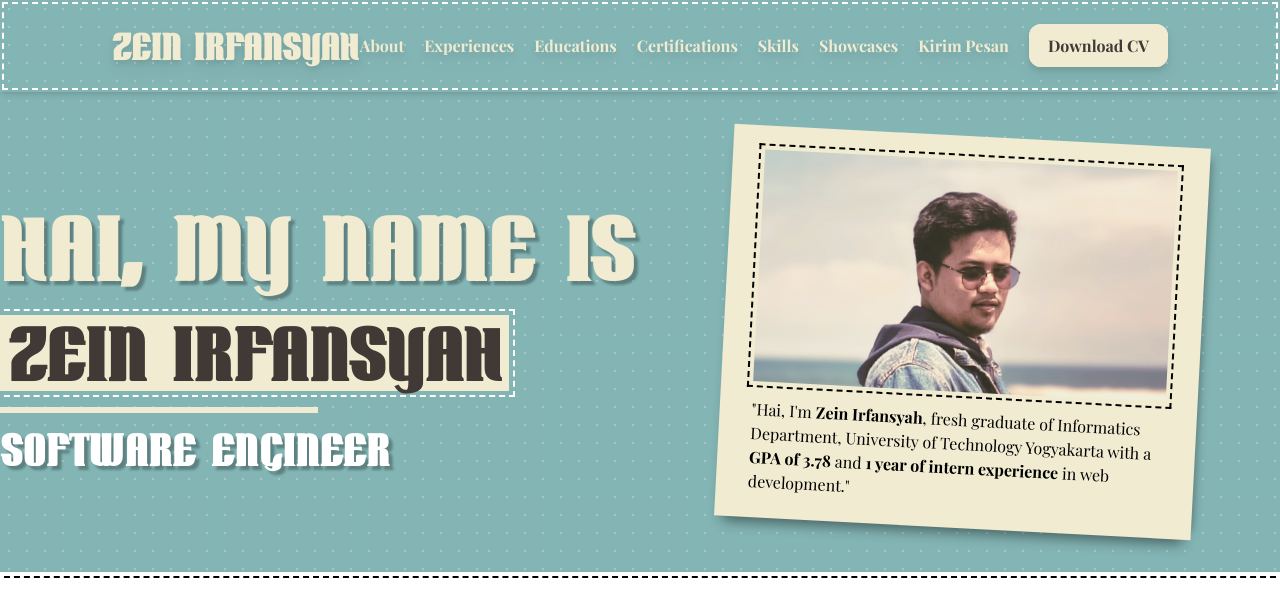
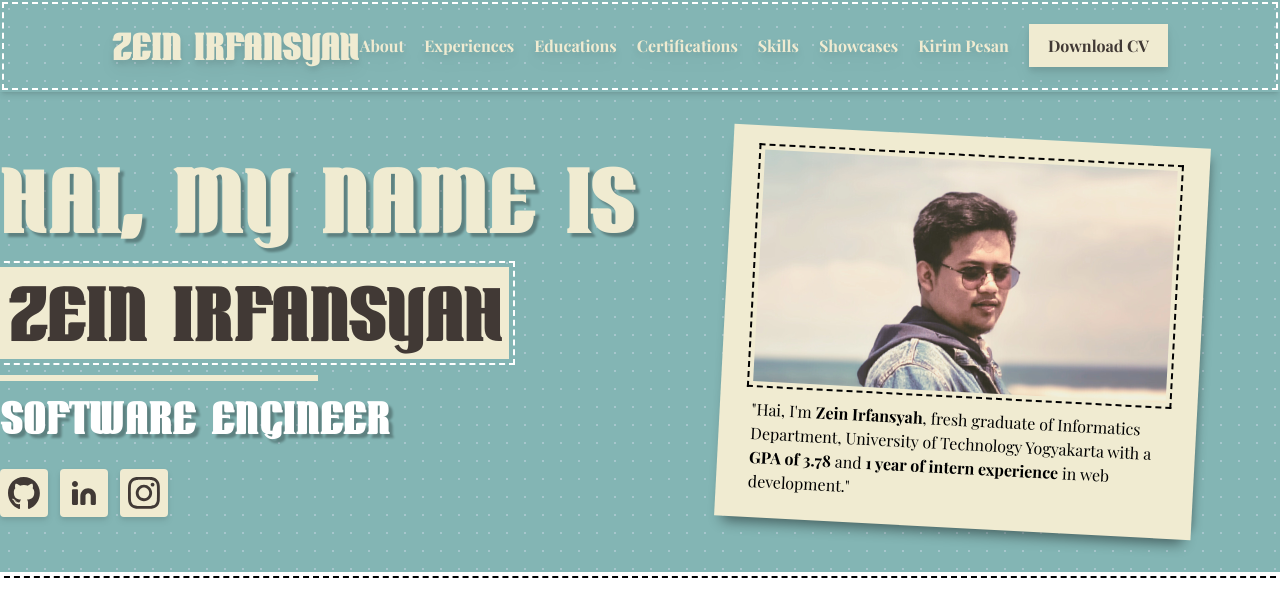
Before and after one commit to zeinirfansyah/retro_portfolio_web, a plain HTML site: page index.html in a window 1280 px wide. Drawn offline with nearby package versions, Linux system fonts and the light colour scheme; a web font is replaced by a local one.

Commit message:
fix [layout]: added social media icon links

```diff
--- a/index.html
+++ b/index.html
@@ -72,12 +72,13 @@
           transform: translatey(0px);
         }
         50% {
-          transform: translatey(-5px);
+          transform: translatey(-8px);
         }
         100% {
           transform: translatey(0px);
         }
       }
+
     </style>
   </head>
 
@@ -161,7 +162,7 @@
           <li class="my-5 lg:my-0 lg:mb-0">
             <a
               href="#"
-              class="bg-[#f0ebd1] text-[#413935] font-bold hover:text-white hover:bg-transparent px-4 py-2 border-[3px] border-[#f0ebd1] transition-all duration-500 rounded-xl hover:rounded-none hover:drop-shadow-lg"
+              class="bg-[#f0ebd1] text-[#413935] font-bold hover:text-white hover:bg-transparent px-4 py-2 border-[3px] border-[#f0ebd1] transition-all duration-500 hover:rounded-xl hover:drop-shadow-lg"
               >Download CV</a
             >
           </li>
@@ -180,7 +181,7 @@
               HAI, MY NAME IS
             </h1>
             <h1
-              class="font-retro text-4xl lg:text-6xl font-bold text-[#413935] transition-all duration-500 mt-4 lg:mt-8 px-2 py-2 bg-[#f0ebd1] outline-dashed outline-2 outline-offset-[4px] outline-white"
+              class="font-retro text-4xl lg:text-6xl font-bold text-[#413935] transition-all duration-500 mt-4 lg:mt-8 px-2 py-4 bg-[#f0ebd1] outline-dashed outline-2 outline-offset-[4px] outline-white"
             >
               ZEIN IRFANSYAH
             </h1>
@@ -192,9 +193,20 @@
             >
               SOFTWARE ENGINEER
             </h1>
+            <div class="social-links flex flex-row justify-center items-center mt-8 gap-3">
+              <a href="https://github.com/zeinirfansyah" class="transition duration-500 bg-[#f0ebd1] p-2 drop-shadow-md rounded hover:rounded-none w-12 hover:translate-y-1 transition-all duration-500" target="_blank">
+                <img src="assets/icons/github_outline_icon.svg" alt="github">
+              </a>
+              <a href="https://linkedin.com/in/zein-irfansyah" class="transition duration-500 bg-[#f0ebd1] p-2 drop-shadow-md rounded hover:rounded-none w-12 hover:translate-y-1 transition-all duration-500" target="_blank">
+                <img src="assets/icons/linkedin_outline_icon.svg" alt="github">
+              </a>
+              <a href="https://instagram.com/zeinirfansyah" class="transition duration-500 bg-[#f0ebd1] p-2 drop-shadow-md rounded hover:rounded-none w-12 hover:translate-y-1  transition-all duration-500" target="_blank">
+                <img src="assets/icons/instagram_outline_icon.svg" alt="github">
+              </a>
+            </div>
           </div>
           <div id="zein-vintage" class="lg:w-1/2 flex justify-center items-center lg:my-7">
-            <div class="card paper-drop bg-[#f0ebd1] w-[75%] lg:rotate-3 transition duration-500 lg:px-8 py-6">
+            <div class="card paper-drop bg-[#f0ebd1] w-[75%] lg:rotate-3 lg:hover:rotate-0 transition duration-500 lg:px-8 py-6">
               <img
                 src="assets/zein_vintage.jpg"
                 alt="Zein Irfansyah"
```
Also changed, not shown: assets/icons/github_outline_icon.svg (added), assets/icons/instagram_outline_icon.svg (added), assets/icons/linkedin_outline_icon.svg (added).
